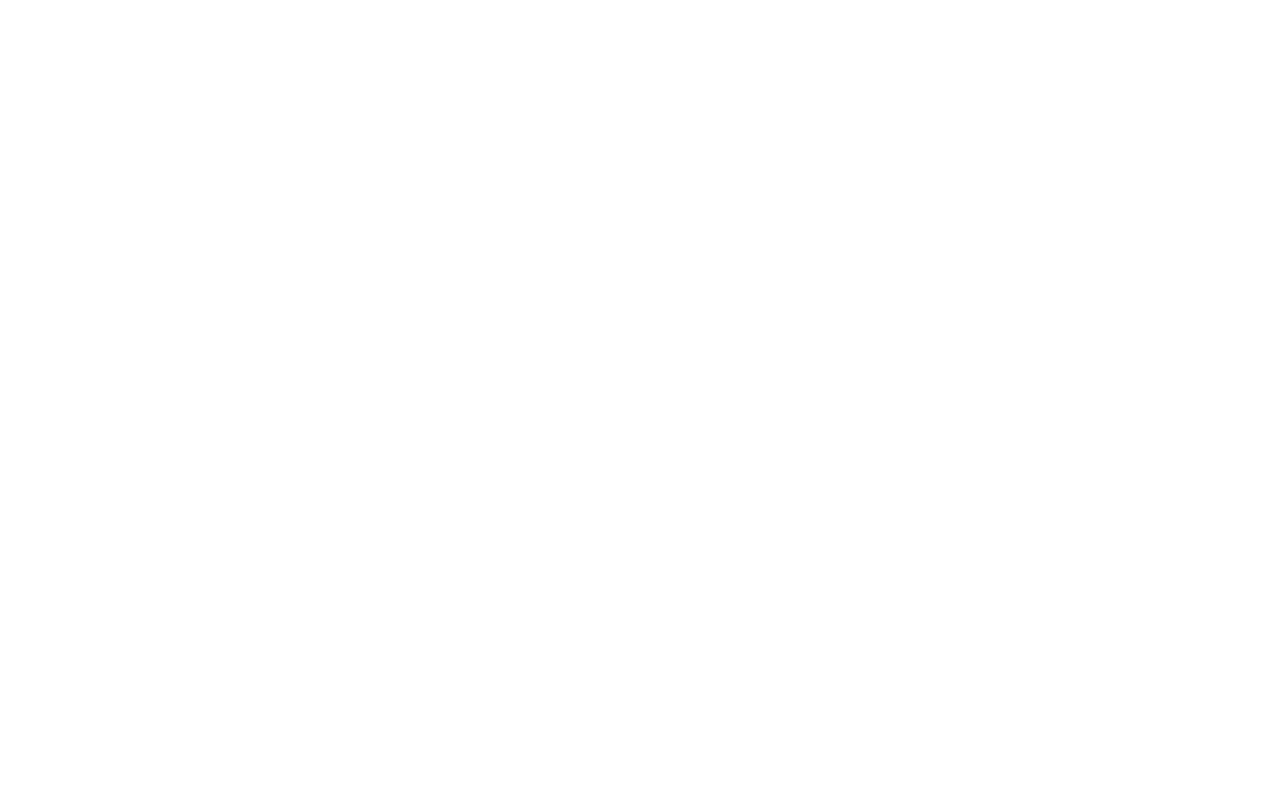
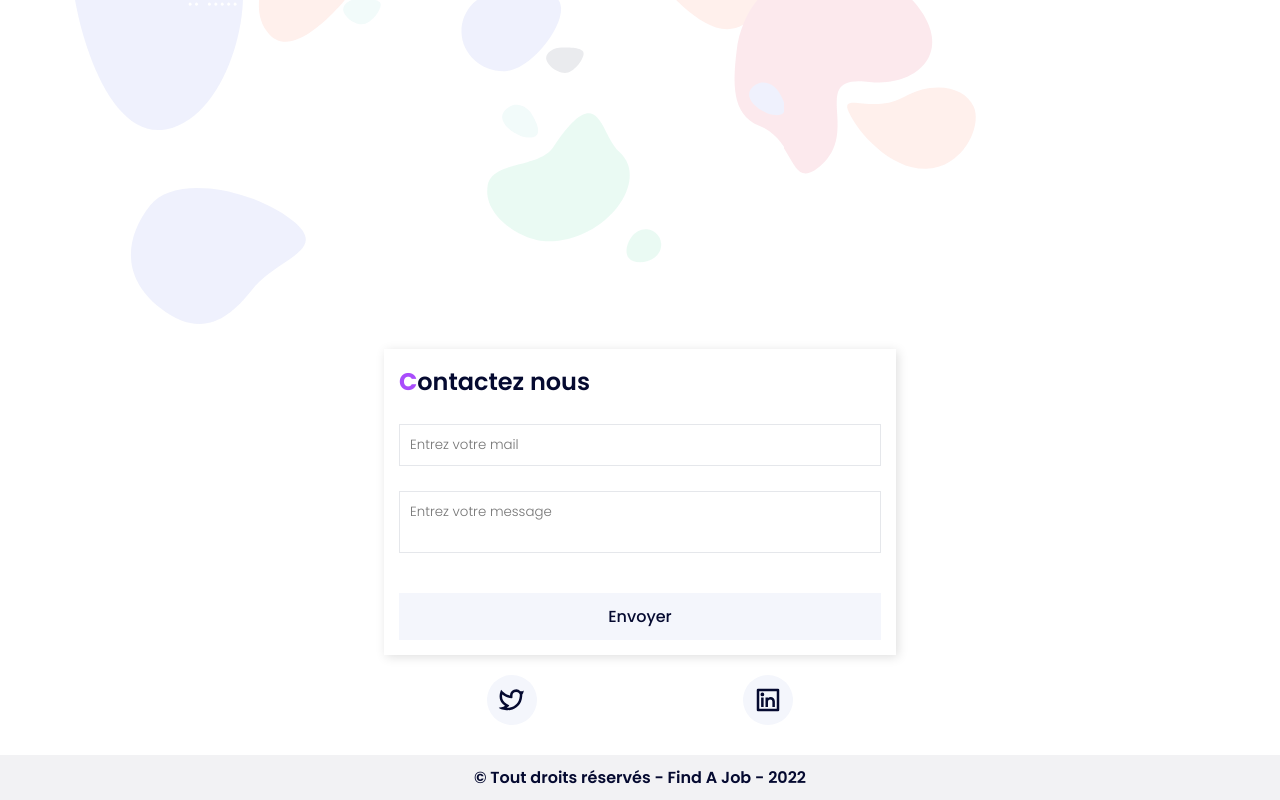
Before and after one commit to Zaker237/FindAJob, a Vue app: page / in a window 1280 px wide. Shown: the part 1336-2136 px from the top of the page. Before the commit the page ends 1221 px from the top, so only its background shows below. Built offline with nearby package versions, Linux system fonts and the light colour scheme; a web font is replaced by a local one.

Commit message:
ajout du footer

```diff
--- a/src/views/HomeView.vue
+++ b/src/views/HomeView.vue
@@ -64,6 +64,7 @@
           action="https://formspree.io/f/xzboklab"
           method="POST"
       >
+        <h2><span>C</span>ontactez nous</h2>
         <div>
           <label for="email"></label>
           <input type="email" name="email" id="email" placeholder="Entrez votre mail" required>
@@ -74,6 +75,14 @@
         </div>
         <button type="submit">Envoyer</button>
       </form>
+      <div class="contact-socials">
+        <a href="https://twitter.com/ln_dev7" target="_blank">
+          <img src="../assets/icons/twitter.svg" alt="twitter">
+        </a>
+        <a href="https://www.linkedin.com/in/lndev" target="_blank">
+          <img src="../assets/icons/linkedin.svg" alt="linkedin">
+        </a>
+      </div>
     </div>
     <p class="copy">&copy; Tout droits réservés - Find A Job - 2022</p>
   </div>
@@ -288,16 +297,30 @@
     }
   }
 
+  .about{
+    min-height: 100vh;
+    background: url("../assets/images/bubbles.svg");
+  }
+
   .contact {
     display: flex;
     justify-content: center;
     align-items: center;
+    flex-direction: column;
     width: 100%;
     margin-bottom: 30px;
     form {
-      background: $dark;
       width: clamp(40%, 400px, 95%);
-      padding: 10px;
+      padding: 15px;
+      box-shadow: 2px 2px 10px #dfdfdf;
+      background: $white;
+      h2{
+        font-weight: 600;
+        span{
+          font-weight: 700;
+          color: $purple;
+        }
+      }
       div {
         display: flex;
         flex-direction: column;
@@ -313,7 +336,6 @@
         input, textarea {
           width: 100%;
           border: 1px solid #E5E7EB;
-          border-radius: 4px;
           padding: 10px;
           outline: none;
           resize: none;
@@ -325,19 +347,39 @@
       }
 
       button {
-        background: $dark;
-        border: 1px solid $dark;
-        border-radius: 4px;
+        background: $ligth;
+        border: 1px solid $ligth;
         padding: 10px;
         width: 100%;
         font-size: 16px;
         font-weight: 500;
-        color: $ligth;
+        color: $dark;
         margin-top: 20px;
         cursor: pointer;
         transition: box-shadow 0.2s ease-in-out;
-
-        &:hover {
+      }
+    }
+    .line{
+      margin: 15px 0;
+    }
+    &-socials {
+      width: clamp(40%, 400px, 95%);
+      display: flex;
+      justify-content: space-around;
+      align-items: center;
+      margin-top: 20px;
+      a{
+        display: flex;
+        justify-content: center;
+        align-items: center;
+        border-radius: 50%;
+        background: $ligth;
+        padding: 10px;
+        transition: .3s ease-in-out;
+        img{
+          width: 30px;
+        }
+        &:hover{
           box-shadow: 2px 2px 10px #dfdfdf;
         }
       }
@@ -350,7 +392,7 @@
     padding: 10px 0;
     font-size: 16px;
     font-weight: 600;
-    background: $white;
+    background: rgb($dark, 0.05);
   }
 }
 
--- a/src/views/auth/LoginView.vue
+++ b/src/views/auth/LoginView.vue
@@ -66,11 +66,11 @@
             const user = result.user;
             console.log(token, user);
           }).catch((error) => {
-        const errorCode = error.code;
-        const errorMessage = error.message;
-        const email = error.email;
-        const credential = GoogleAuthProvider.credentialFromError(error);
-        console.log(errorCode, errorMessage, email, credential);
+            const errorCode = error.code;
+            const errorMessage = error.message;
+            const email = error.email;
+            const credential = GoogleAuthProvider.credentialFromError(error);
+            console.log(errorCode, errorMessage, email, credential);
       });
     }
   }
@@ -165,12 +165,20 @@
     }
   }
 
-  .button-google{
+  .button-google {
     background: rgb($dark, 0.05);
     border-width: 2px;
-    span{
+    border-color: transparent;
+    transition: .3s ease-in-out;
+
+    span {
       font-weight: 600;
       margin-left: 10px;
+    }
+
+    &:hover {
+      background: rgb($dark, 0.075);
+      box-shadow: none;
     }
   }
 }
--- a/src/views/auth/RegisterView.vue
+++ b/src/views/auth/RegisterView.vue
@@ -175,11 +175,18 @@
   .button-google {
     background: rgb($dark, 0.05);
     border-width: 2px;
+    border-color: transparent;
+    transition: .3s ease-in-out;
 
     span {
       font-weight: 600;
       margin-left: 10px;
     }
+
+    &:hover {
+      background: rgb($dark, 0.075);
+      box-shadow: none;
+    }
   }
 }
 </style>
```
Also changed, not shown: src/assets/images/bubbles.svg (added).
